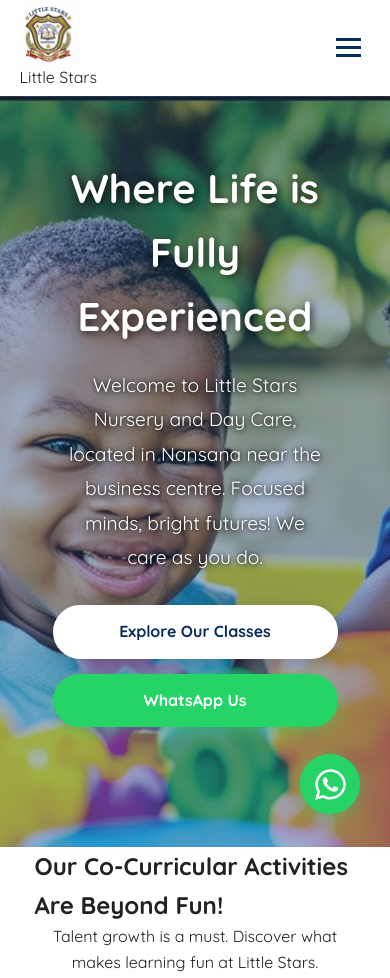
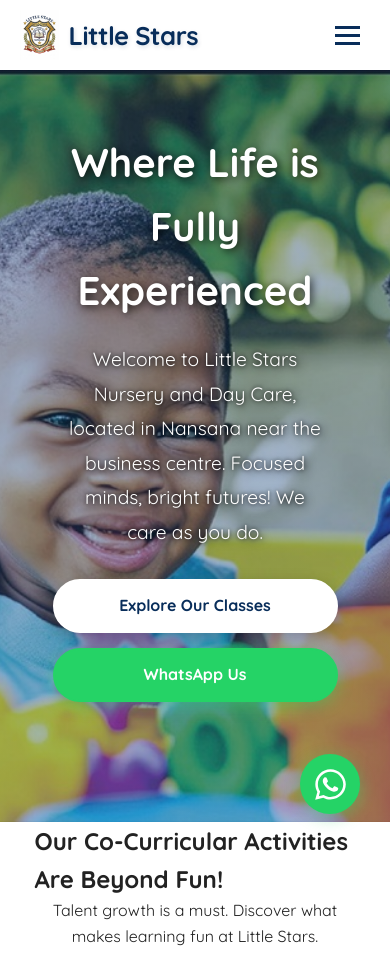
Before and after one commit to buyinzamathans/Little-stars-Daycare-and-Nursery-, a plain HTML site: page index.html in a window 390 px wide. Shown: the top 978 px of the page. Drawn offline with Linux system fonts and the light colour scheme.

Commit message:
Update style.css

```diff
--- a/style.css
+++ b/style.css
@@ -4,7 +4,7 @@
 :root {
     --primary-blue: #082d5a;
     --secondary-blue: #1c5296;
-    --fun-accent: #FFAD05; /* A happy, warm nursery yellow/orange */
+    --fun-accent: #FFAD05;
     --text-dark: #222222;
     --text-light: #555555;
     --bg-light: #ffffff;
@@ -109,17 +109,30 @@ a {
     justify-content: space-between;
     align-items: center;
     height: auto;
-    min-height: 70px; /* Slimmer header */
+    min-height: 70px;
     padding: 5px 0;
     transition: var(--transition);
 }
 
+.brand-container {
+    display: flex;
+    align-items: center;
+    gap: 15px;
+}
+
+.brand-text {
+    font-family: var(--font-main);
+    font-size: 2.2rem;
+    font-weight: 800;
+    color: var(--primary-blue);
+    letter-spacing: -0.5px;
+    text-shadow: 1px 2px 4px rgba(8, 45, 90, 0.15);
+}
+
 .logo img {
-    height: 60px; /* Keep physical footprint small */
+    height: 70px;
     width: auto;
     object-fit: contain;
-    transform: scale(1.35); /* Visually magnifies the logo by 35% */
-    transform-origin: left center; /* Ensures it scales outward safely */
     transition: var(--transition);
 }
 
@@ -137,7 +150,7 @@ a {
 
 .nav-links a:hover,
 .nav-links a.active {
-    color: var(--fun-accent); /* Updated to the fun accent color */
+    color: var(--fun-accent);
 }
 
 /* Mobile Menu Button */
@@ -357,10 +370,10 @@ a {
 
 .video-card {
     width: 100%;
-    max-width: 325px; /* Restricts the width to a standard phone size */
+    max-width: 325px;
     margin: 0 auto;
     background: var(--white);
-    border-radius: 20px; /* Slightly rounder for a fun vibe */
+    border-radius: 20px;
     overflow: hidden;
     box-shadow: var(--card-shadow);
     transition: var(--transition);
@@ -474,7 +487,7 @@ a {
     justify-content: space-between;
     align-items: center;
     box-shadow: var(--card-shadow);
-    border-left: 6px solid var(--fun-accent); /* Accented border */
+    border-left: 6px solid var(--fun-accent);
 }
 
 .event-date {
@@ -545,16 +558,24 @@ a {
         min-height: 70px;
     }
 
+    /* Mobile branding adjustments */
+    .brand-container {
+        gap: 10px;
+    }
+
+    .brand-text {
+        font-size: 1.6rem;
+    }
+
     .logo img {
-        height: 60px;
-        transform: scale(1.2); /* Scaled down slightly so it doesn't overlap mobile menu */
+        height: 50px;
     }
 
     .nav-links {
         display: none;
         flex-direction: column;
         position: absolute;
-        top: 70px; /* Aligned with the new header height */
+        top: 70px;
         left: 0;
         width: 100%;
         background: var(--white);
```
